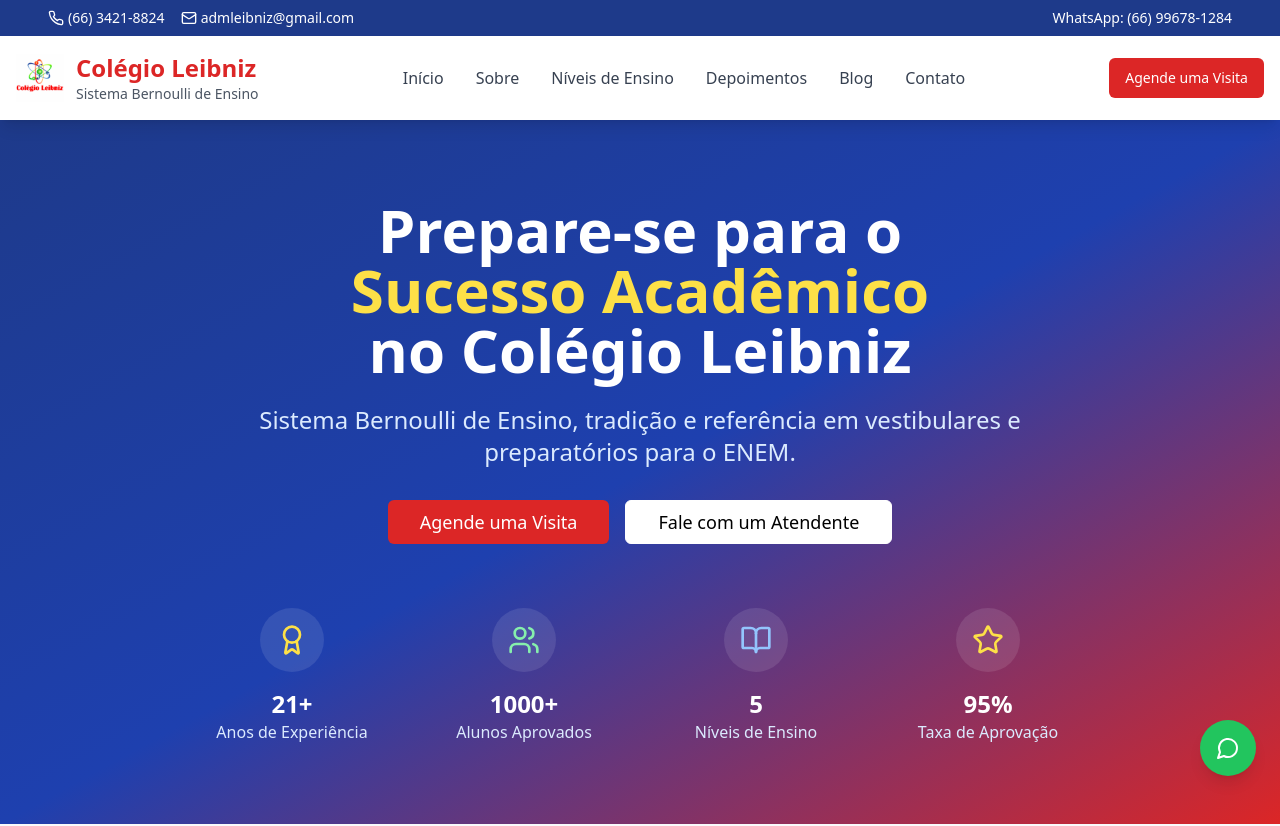
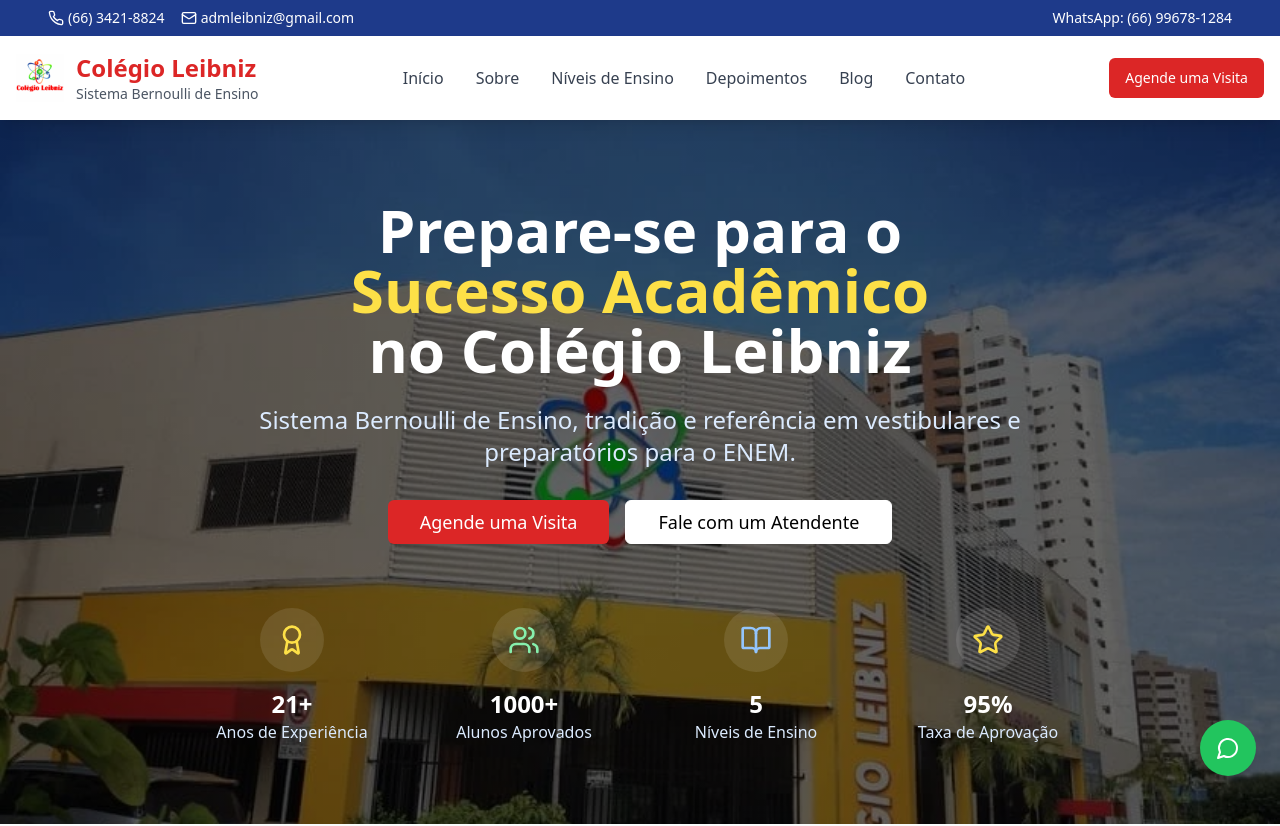
Before and after one commit to luis-hsl/leibniz-academic-portal, a React (Vite) app: page / in a window 1280 px wide. Shown: the top 826 px of the page. Built offline with nearby package versions, Linux system fonts and the light colour scheme.

Commit message:
Set hero section background
Use the provided image as the background for the hero section.

```diff
--- a/src/components/Hero.tsx
+++ b/src/components/Hero.tsx
@@ -1,4 +1,3 @@
-
 
 import { Button } from "@/components/ui/button";
 import { Star, Award, Users, BookOpen } from "lucide-react";
@@ -16,7 +15,16 @@ const Hero = () => {
   };
 
   return (
-    <section id="inicio" className="relative bg-gradient-to-br from-blue-900 via-blue-800 to-red-600 text-white py-20">
+    <section
+      id="inicio"
+      className="relative text-white py-20"
+      style={{
+        backgroundImage: `linear-gradient(rgba(0, 0, 0, 0.6), rgba(0, 0, 0, 0.6)), url('/lovable-uploads/2784febf-3d6e-4519-a30c-fc0df6826ec8.png')`,
+        backgroundSize: 'cover',
+        backgroundPosition: 'center',
+        backgroundRepeat: 'no-repeat'
+      }}
+    >
       <div className="container mx-auto px-4">
         <div className="max-w-4xl mx-auto text-center">
           <h1 className="text-5xl md:text-6xl font-bold mb-6 animate-fade-in">
```
Also changed, not shown: public/lovable-uploads/2784febf-3d6e-4519-a30c-fc0df6826ec8.png (added).
